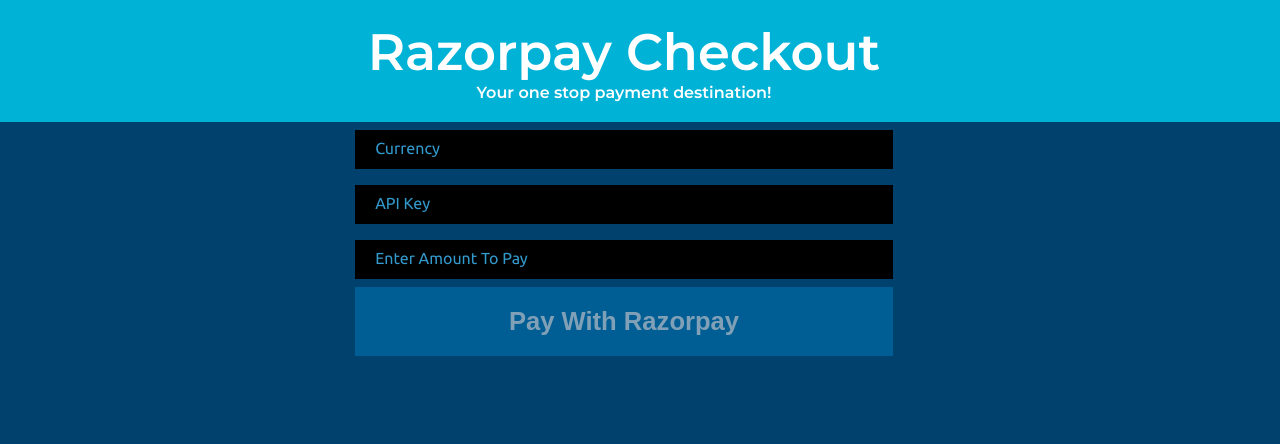
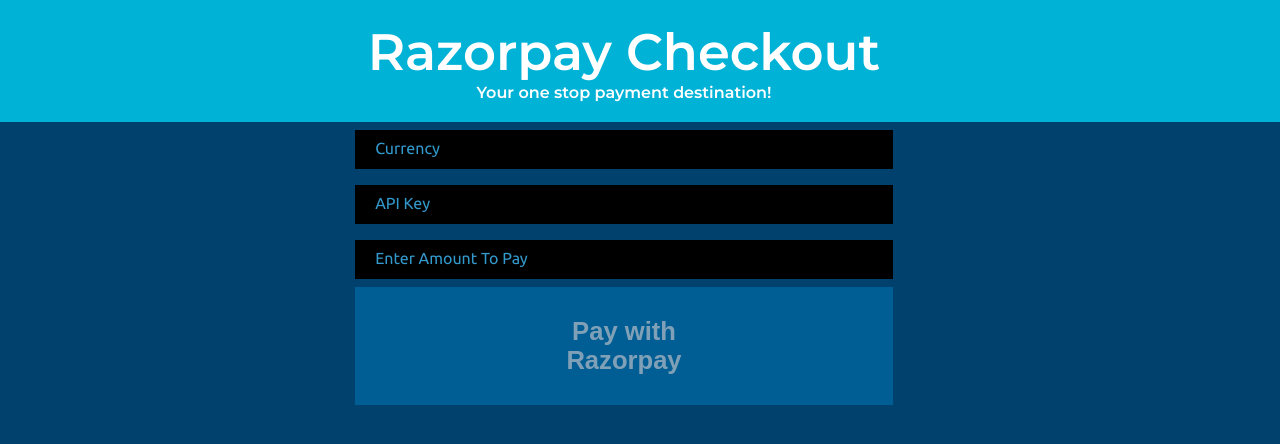
Before and after one commit to harshax22/razorpay-checkout, a React (Create React App) app: page / in a window 1280 px wide. Shown: the top 444 px of the page. Built offline with nearby package versions, Linux system fonts and the light colour scheme.

Commit message:
fixed key prop and button bug

```diff
--- a/src/Checkout.js
+++ b/src/Checkout.js
@@ -1,4 +1,6 @@
 import React, { Component } from 'react';
+import Display from './Display';
+import OptionModal from './OptionModal';
 import './styles/Checkout.css';
 
 export default class Checkout extends Component {
@@ -13,29 +15,29 @@
 			currency: '',
 			razorpay_payment_id: undefined
 		};
-    };
+	}
 	changePaymentDetails(event) {
-        this.setState(
-            {
+		this.setState({
 			[event.target.name]: event.target.value
+		});
 	}
-            );
-    };
 	handleSubmit(event) {
 		event.preventDefault();
-        };
+	}
 	handleClearPaymentDetails() {
 		this.setState(() => ({
 			razorpay_payment_id: undefined
-      }))
+		}));
 	}
 	openCheckout() {
 		let options = {
 			key: this.state.key,
-            amount: (this.state.amount * 100),
+			amount: this.state.amount * 100,
 			currency: this.state.currency,
-            handler: (response) =>  {
-                    alert(response.razorpay_payment_id)
+			handler: (response) => {
+				this.setState(() => ({
+					razorpay_payment_id: response.razorpay_payment_id
+				}));
 			},
 			description: 'Razorpay Test Description',
 			prefill: {
@@ -43,57 +45,30 @@
 				email: 'test@test.com'
 			},
 			notes: {
-               address : 'hello world'
+				address: 'hello world'
 			}
 		};
 		let rzp = new window.Razorpay(options);
 		rzp.open();
-    };
+	}
 	render() {
 		return (
 			<div>
-              <div className = "header">
-              <div className = "container">
-              <h1 className = "header__title">Razorpay Checkout</h1>
-              <h3 className = "header__subtitle">Your one stop payment destination!</h3>
-              </div>
-              </div>
-              <div className = "container">
-              <form onSubmit = {this.handleSubmit}>
-              <input
-              className = "enter-amount"
-              type="text"
-              name="currency"
-              onChange={this.changePaymentDetails}
-              placeholder="Currency"
-              >
-              </input>
-              <input
-              className = "enter-amount"
-              type="text"
-              name="key"
-              onChange={this.changePaymentDetails}
-              placeholder="API Key"
-              >
-              </input>
-              <input
-               className = "enter-amount"
-               type = "number"
-               name="amount"
-               value = {this.state.amount}
-               onChange = {this.changePaymentDetails}
-               placeholder = "Enter Amount To Pay"
-               >
-               </input>
-              <button
-              onClick = {this.openCheckout}
-              className = "big-button"
-              disabled = {!this.state.amount || !this.state.currency || !this.state.key}
-              >Pay With Razorpay
-              </button>
-              </form>
-              </div>
+				<Display
+					handleSubmit={this.handleSubmit}
+					changePaymentDetails={this.changePaymentDetails}
+					openCheckout={this.openCheckout}
+					amount={this.state.amount}
+					currency={this.state.currency}
+					keyID={this.state.key}
+				/>
+				<OptionModal
+					razorpay_payment_id={this.state.razorpay_payment_id}
+					handleClearPaymentDetails={this.handleClearPaymentDetails}
+					amount={this.state.amount}
+					currency={this.state.currency}
+				/>
 			</div>
 		);
-    };
-};
+	}
+}
--- /dev/null
+++ b/src/Display.js
@@ -0,0 +1,51 @@
+import React from 'react';
+
+function Display(props) {
+	return (
+		<div>
+			<div className="header">
+				<div className="container">
+					<h1 className="header__title">Razorpay Checkout</h1>
+					<h3 className="header__subtitle">Your one stop payment destination!</h3>
+				</div>
+			</div>
+			<div className="container">
+				<form onSubmit={props.handleSubmit}>
+					<input
+						className="enter-amount"
+						type="text"
+						name="currency"
+						value={props.currency}
+						onChange={props.changePaymentDetails}
+						placeholder="Currency"
+					/>
+					<input
+						className="enter-amount"
+						type="text"
+						name="key"
+						value={props.keyID}
+						onChange={props.changePaymentDetails}
+						placeholder="API Key"
+					/>
+					<input
+						className="enter-amount"
+						type="number"
+						name="amount"
+						value={props.amount}
+						onChange={props.changePaymentDetails}
+						placeholder="Enter Amount To Pay"
+					/>
+					<button
+						onClick={props.openCheckout}
+						className="big-button"
+						disabled={!props.amount || !props.currency || !props.keyID}
+					>
+						Pay with Razorpay
+					</button>
+				</form>
+			</div>
+		</div>
+	);
+}
+
+export default Display;
--- /dev/null
+++ b/src/OptionModal.js
@@ -0,0 +1,22 @@
+import React from 'react';
+import Modal from 'react-modal';
+
+export default class OptionModal extends React.Component {
+    render(){
+        return (
+            <Modal
+            isOpen={!!this.props.razorpay_payment_id}
+            contentLabel="Payment ID"
+            onRequestClose = {this.props.handleClearPaymentDetails}
+            closeTimeoutMS = {200}
+            className = "modal"
+            >
+            <h3>Thank you for your order.</h3>
+            <h3>Here are your payment details</h3>
+            <p>Payment ID: {this.props.razorpay_payment_id && <p>{this.props.razorpay_payment_id}</p>}</p>
+            <p>Amount: {this.props.amount && <p>{this.props.amount} {this.props.currency}</p>}</p>
+            <button onClick = {this.props.handleClearPaymentDetails} className="medium-button">Okay</button>
+            </Modal>
+        )
+    }
+}
--- a/src/styles/Checkout.css
+++ b/src/styles/Checkout.css
@@ -1,5 +1,4 @@
-@import  url(https://fonts.googleapis.com/css?family=Montserrat);
-
+@import url(https://fonts.googleapis.com/css?family=Montserrat);
 
 body {
 	display: block;
@@ -13,7 +12,7 @@
 	cursor: pointer;
 }
 
-button:disabled{
+button:disabled {
 	cursor: default;
 }
 
@@ -22,16 +21,15 @@
 	padding: 12px 20px;
 	margin: 8px 0;
 	box-sizing: border-box;
-    background-color:black;
+	background-color: black;
 	border: none;
 }
 
 input::placeholder {
-    color: #3299CC;
+	color: #3299cc;
 	font-size: 1.2em;
 	font-family: 'Ubuntu', sans-serif;
 }
-
 
 .enter-amount {
 	width: 70%;
@@ -63,6 +61,7 @@
 	margin: 0;
 }
 .big-button {
+	display: flex;
 	width: 70%;
 	border: none;
 	font-weight: bold;
@@ -71,10 +70,15 @@
 	font-size: 100%;
 	border-bottom: 2rem solid darken(blue, 10%);
 	margin: auto;
-    padding: 20px 20px;
-
+	padding: 30px 180px;
 }
 
-.big-button:disabled{
+.big-button:disabled {
 	opacity: .5;
 }
+
+img {
+	height: 20%;
+	width: 20%;
+	margin-right: 0.5em;
+}
```
Also changed, not shown: 1 other file (tests, documents, lock files or other folders). Lines whose indentation alone changed are shown as unchanged.
